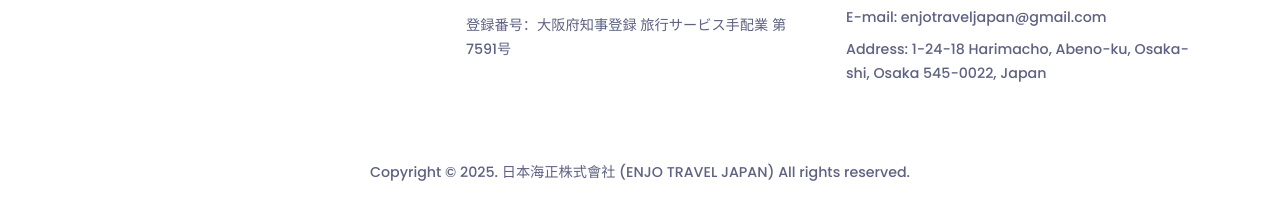
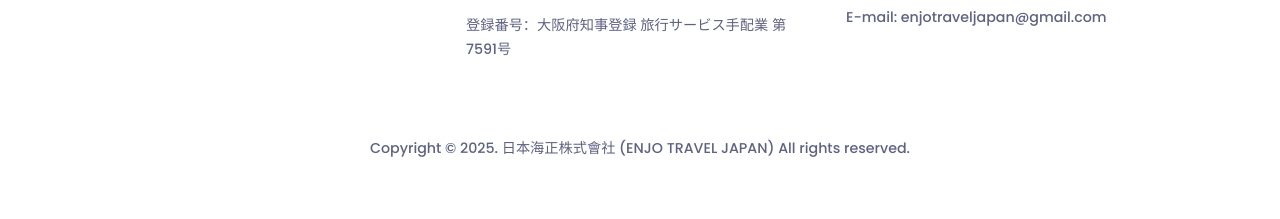
Before and after one commit to arjenou/EnjoyTrave, a plain HTML site: page index.html in a window 1280 px wide. Shown: the part 4886-5105 px from the top of the page. Drawn offline with Linux system fonts and the light colour scheme.

Commit message:
删除英文地址行

```diff
--- a/index.html
+++ b/index.html
@@ -388,7 +388,6 @@
               <ul class="list-unstyled mb-0">
                 <li class="mb-2"><span class="link-900 fs--1 fw-medium" data-i18n="footer.contact.address">地址：〒545-0022 大阪府大阪市阿倍野區播磨町1丁目24-18</span></li>
                 <li class="mb-2"><a class="link-900 fs--1 fw-medium text-decoration-none" href="mailto:enjotraveljapan@gmail.com" data-i18n="footer.contact.email">E-mail: enjotraveljapan@gmail.com</a></li>
-                <li class="mb-2"><span class="link-900 fs--1 fw-medium">Address: 1-24-18 Harimacho, Abeno-ku, Osaka-shi, Osaka 545-0022, Japan</span></li>
               </ul>
             </div>
           </div>
```
